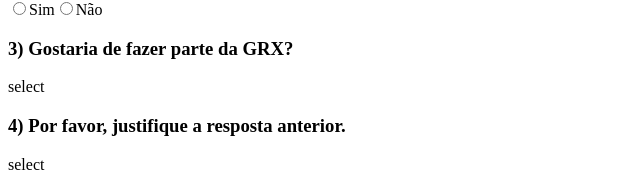
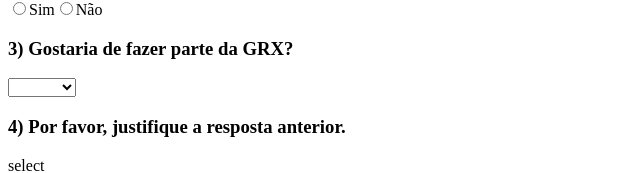
Before and after one commit to williamnstolb/desafioGRX, a React (Create React App) app in the folder app/frontend/: page /forms in a window 1280 px wide. Shown: the part 140-313 px from the top of the page, without its empty margins (0-640 px from the left). Built offline with nearby package versions, Linux system fonts and the light colour scheme.

Commit message:
component Select criado e funcionando corretamente

```diff
--- /dev/null
+++ b/app/frontend/src/components/Select.jsx
@@ -0,0 +1,18 @@
+import React, { Component } from 'react'
+
+export default class Select extends Component {
+  render() {
+    const { name, onChange } = this.props;
+    return (
+      <div>
+        <select name={ name } onChange={ onChange } required={ true }>
+            <option value=""></option>
+            <option value="Sim">Sim</option>
+            <option value="Não">Não</option>
+            <option value="Não sei">Não sei</option>
+            <option value="Agora">Agora</option>
+         </select>
+      </div>
+    )
+  }
+}
--- a/app/frontend/src/pages/Forms.jsx
+++ b/app/frontend/src/pages/Forms.jsx
@@ -1,5 +1,6 @@
 import React, { Component } from 'react'
 import Button from '../components/Button'
+import Select from '../components/Select'
 
 export default class Forms extends Component {
   constructor() {
@@ -34,7 +35,7 @@ export default class Forms extends Component {
           </label>
           <label htmlFor='pergunta3'>
             <h3>3) Gostaria de fazer parte da GRX?</h3>
-            <p >select</p>
+            <Select name="Pergunta3" onChange={ this.onChange }/>
           </label>
           <label htmlFor='pergunta4'>
             <h3>4) Por favor, justifique a resposta anterior.</h3>
```
Also changed, not shown: 1 other file (tests, documents, lock files or other folders).
